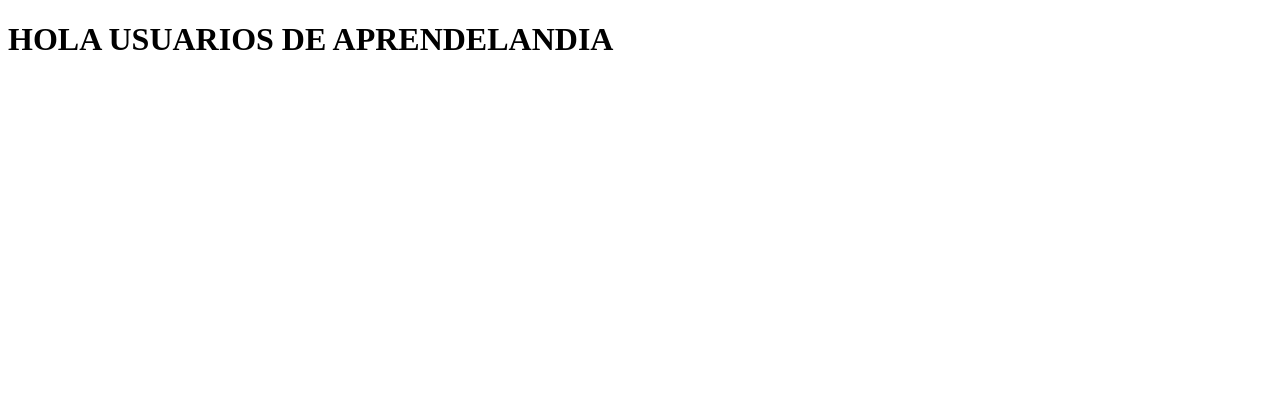
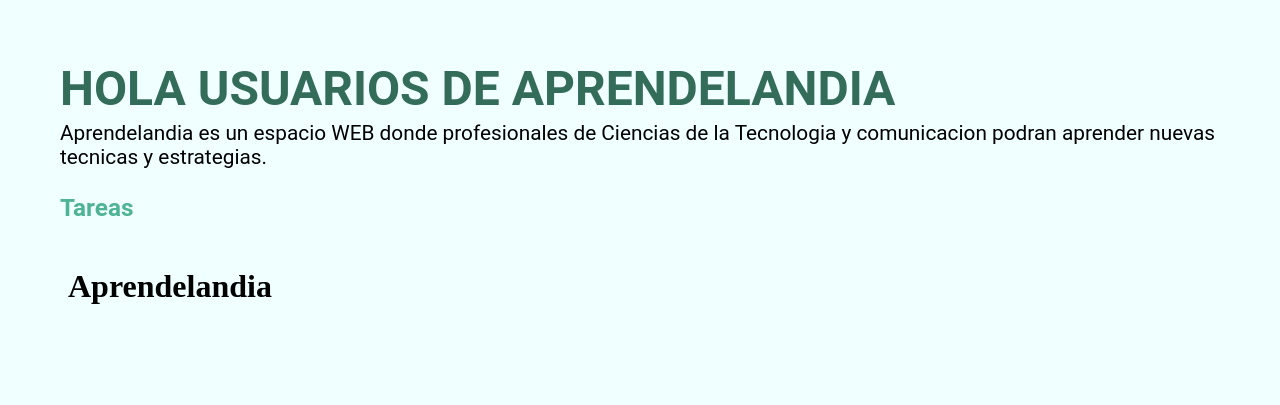
Before and after one commit to enriquerosario/aprendelandia, a plain HTML site: page index.html in a window 1280 px wide. Drawn offline with Linux system fonts and the light colour scheme.

Commit message:
Agregamos una pagina de inicio deltro del index con el iframe

```diff
--- a/css/style.css
+++ b/css/style.css
@@ -1,5 +1,24 @@
 body {
     margin: 0px;
+    padding: 60px;
+    background-color: azure;
+    font-family: 'Roboto', Courier, monospace;
+    font-size: 1.3rem;
+}
+
+.main-title {
     padding: 0px;
-    background-color: azure;
+    margin: 0px;
+    color: rgba(4, 70, 48, 0.795);
+    font-size: 48px;
 }
+
+.secundady-title {
+    color: rgba(3, 145, 97, 0.678);
+    font-size: "Roboto";
+}
+
+p {
+    padding: auto;
+    margin-top: 4px;
+}
--- /dev/null
+++ b/home.html
@@ -0,0 +1,16 @@
+<!DOCTYPE html>
+<html lang="en">
+
+<head>
+    <meta charset="UTF-8">
+    <meta http-equiv="X-UA-Compatible" content="IE=edge">
+    <meta name="viewport" content="width=device-width, initial-scale=1.0">
+    <title>Document</title>
+
+</head>
+
+<body>
+    <h1>Aprendelandia</h1>
+</body>
+
+</html>
--- a/index.html
+++ b/index.html
@@ -5,11 +5,21 @@
     <meta charset="UTF-8">
     <meta http-equiv="X-UA-Compatible" content="IE=edge">
     <meta name="viewport" content="width=device-width, initial-scale=1.0">
+    <link rel="stylesheet" href="css/style.css">
     <title>APRENDELANDIA</title>
 </head>
 
 <body>
-    <H1>HOLA USUARIOS DE APRENDELANDIA</H1>
+    <div>
+        <h1 class="main-title">HOLA USUARIOS DE APRENDELANDIA</h1>
+        <p>Aprendelandia es un espacio WEB donde profesionales de Ciencias de la Tecnologia y comunicacion podran aprender nuevas tecnicas y estrategias.</p>
+    </div>
+    <div>
+        <h3 class="secundady-title">Tareas</h3>
+    </div>
+    <div>
+        <iframe src="home.html" frameborder="0"></iframe>
+    </div>
 </body>
 
 </html>
```
